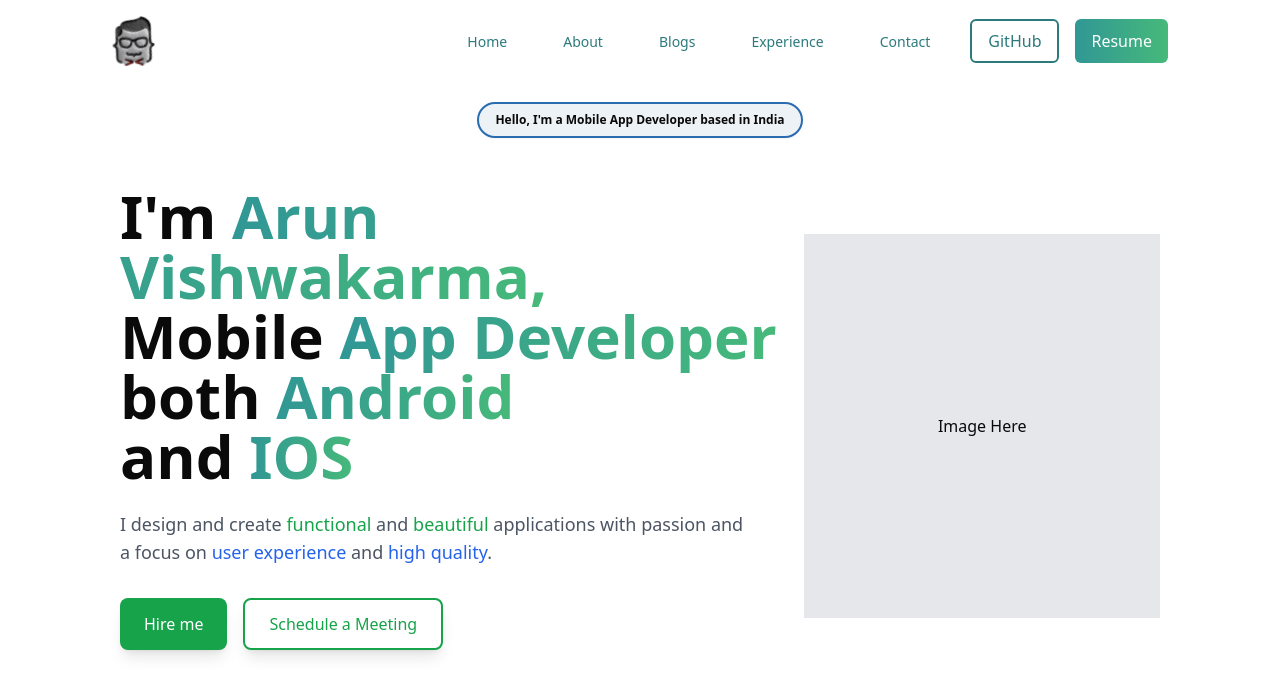
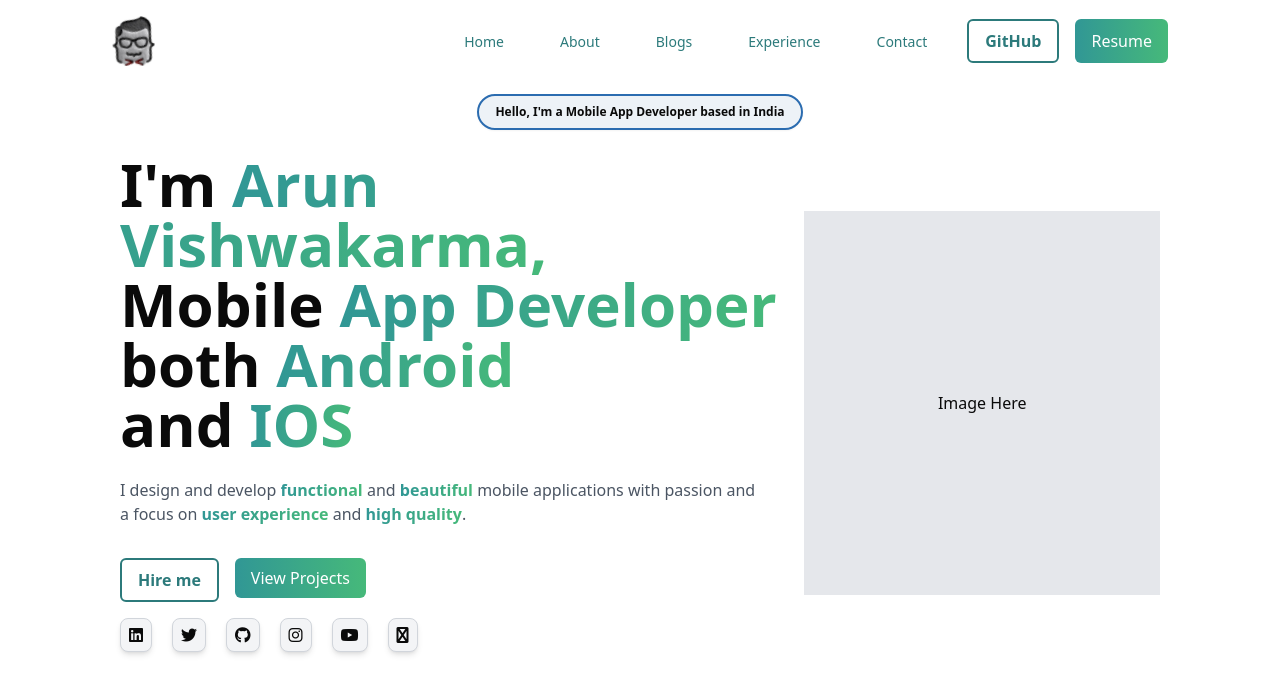
Before and after one commit to sakshiawatedesign/portfolio, a Next.js app: page / in a window 1280 px wide. Shown: the top 696 px of the page. Built offline with nearby package versions, Linux system fonts and the light colour scheme.

Commit message:
home page -> social icons - incomplete

```diff
--- a/package.json
+++ b/package.json
@@ -11,6 +11,7 @@
   },
   "dependencies": {
     "@fontsource/montserrat": "^5.1.0",
+    "@fortawesome/fontawesome-free": "^6.7.1",
     "@next/font": "^14.2.15",
     "class-variance-authority": "^0.7.1",
     "clsx": "^2.1.1",
--- /dev/null
+++ b/src/app/components/common_copmps.js/gradient_btn.js
@@ -0,0 +1,14 @@
+import React from "react";
+
+const GradientBtn = ({ text, onClick }) => {
+  return (
+    <button
+      onClick={onClick}
+      className="px-4 py-2 rounded-md text-white bg-gradient-to-r from-[#319795] to-[#46b97a] transition duration-300 hover:from-[#225756] hover:to-[#225756]"
+    >
+      {text}
+    </button>
+  );
+};
+
+export default GradientBtn;
--- /dev/null
+++ b/src/app/components/common_copmps.js/outlined_btn.js
@@ -0,0 +1,21 @@
+import React from 'react';
+import themeColors from "../../../lib/theme-colors";
+
+
+const OutLinedBtn = ({ onClick, text }) => {
+    return (
+        <button
+            onClick={onClick}
+            className="px-4 py-2 border-2 text-bold rounded-md bg-white transition duration-300 hover:bg-[#dfeded]"
+            style={{
+                fontWeight: "700",
+                color: themeColors.primaryText,
+                borderColor: themeColors.primaryText,
+            }}
+        >
+            {text}
+        </button>
+    );
+};
+
+export default OutLinedBtn;
--- a/src/app/components/home_page_comps.js/social_icons.js
+++ b/src/app/components/home_page_comps.js/social_icons.js
@@ -1,3 +1,5 @@
+import '@fortawesome/fontawesome-free/css/all.min.css';
+
 export default function SocialIcons() {
   const icons = [
     { id: 1, href: '#', icon: 'fa-linkedin' },
@@ -5,20 +7,22 @@ export default function SocialIcons() {
     { id: 3, href: '#', icon: 'fa-github' },
     { id: 4, href: '#', icon: 'fa-instagram' },
     { id: 5, href: '#', icon: 'fa-youtube' },
-      { id: 6, href: '#', icon: 'fa-envelope' },
+    { id: 6, href: '#', icon: 'fa-envelope' }, // fas = FontAwesome Solid
   ];
 
   return (
-      <div className="flex space-x-4 mt-4">
+    <div className="flex space-x-5 mt-4">
       {icons.map(({ id, href, icon }) => (
         <a
           key={id}
           href={href}
           target="_blank"
           rel="noopener noreferrer"
-            className="text-gray-500 hover:text-gray-900 text-2xl"
+          className="group"
         >
-            <i className={`fab ${icon}`} />
+          <div className="bg-gray-100 border border-gray-300 px-2 py-1 rounded-lg shadow-md transition-transform duration-300 ease-in-out group-hover:translate-y-[-5px]">
+            <i className={`fab ${icon} text-black-500 text-md group-hover:text-gray-900`} />
+          </div>
         </a>
       ))}
     </div>
--- a/src/app/layout.js
+++ b/src/app/layout.js
@@ -1,11 +1,12 @@
 "use client";
 
-import localFont from "next/font/local";
 import "./globals.css";
 import Link from "next/link";
 import themeColors from "../lib/theme-colors";
 import Image from "next/image";
 
+import OutLinedBtn from "./components/common_copmps.js/outlined_btn";
+import GradientBtn from "./components/common_copmps.js/gradient_btn";
 import { Poppins } from "next/font/google";
 import { useState, useEffect, useRef } from "react";
 
@@ -138,7 +139,7 @@ export default function RootLayout({ children }) {
                   target="_blank"
                   rel="noopener noreferrer"
                 >
-                  <button
+                  {/* <button
                     onClick={toggleMenu}
                     className="px-4 py-2 border-2 text-bold rounded-md bg-white transition duration-300 hover:bg-[#dfeded]"
                     style={{
@@ -147,14 +148,23 @@ export default function RootLayout({ children }) {
                     }}
                   >
                     GitHub
-                  </button>
+                  </button> */}
+
+                  <OutLinedBtn
+                    onClick={toggleMenu}
+                    text="GitHub"
+                  />
                 </a>
-                <button
+                {/* <button
                   onClick={toggleMenu}
                   className="px-4 py-2 rounded-md text-white bg-gradient-to-r from-[#319795] to-[#46b97a] transition duration-300 hover:from-[#225756] hover:to-[#225756]"
                 >
                   Resume
-                </button>
+                </button> */}
+                <GradientBtn
+                  text="Resume"
+                  onClick={toggleMenu}
+                />
               </div>
             </div>
           </div>
@@ -231,21 +241,19 @@ export default function RootLayout({ children }) {
                   target="_blank"
                   rel="noopener noreferrer"
                 >
-                  <button
-                    className="px-4 py-2 border-2 text-bold rounded-md bg-white transition duration-300 hover:bg-[#dfeded]"
-                    style={{
-                      color: themeColors.primaryText,
-                      borderColor: themeColors.primaryText,
-                    }}
-                  >
-                    GitHub
-                  </button>
+                  <OutLinedBtn
+                    text="GitHub"
+                  />
                 </a>
-                <button
+                {/* <button
                   className="px-4 py-2 rounded-md text-white bg-gradient-to-r from-[#319795] to-[#46b97a] transition duration-300 hover:from-[#225756] hover:to-[#225756]"
                 >
                   Resume
-                </button>
+                </button> */}
+                <GradientBtn
+                  text="Resume"
+                />
+
               </div>
             </div>
 
--- a/src/app/page.js
+++ b/src/app/page.js
@@ -1,15 +1,63 @@
+"use client";
+import { useEffect, useState } from 'react';
 import LongBtn from "./components/home_page_comps.js/long_btn";
 import SocialIcons from "./components/home_page_comps.js/social_icons";
+import OutLinedBtn from "./components/common_copmps.js/outlined_btn";
+import GradientBtn from "./components/common_copmps.js/gradient_btn";
 
 export default function Home() {
+
+  const [isLargeScreen, setIsLargeScreen] = useState(false);
+
+  useEffect(() => {
+    const handleResize = () => {
+      setIsLargeScreen(window.innerWidth > 770);
+    };
+
+    // Set initial value
+    handleResize();
+
+    // Add resize listener
+    window.addEventListener("resize", handleResize);
+
+    return () => {
+      window.removeEventListener("resize", handleResize);
+    };
+  }, []);
+
+  useEffect(() => {
+    const handleResize = () => {
+      const brElement = document.getElementById('break');
+      if (window.innerWidth <= 1080) {
+        brElement.style.display = 'none';
+      } else {
+        brElement.style.display = 'block';
+      }
+    };
+
+    // Initial check
+    handleResize();
+
+    // Add event listener for window resize
+    window.addEventListener('resize', handleResize);
+
+    // Cleanup event listener on component unmount
+    return () => {
+      window.removeEventListener('resize', handleResize);
+    };
+  }, []);
+
+  const redirectToEmail = () => {
+    window.location.href = 'mailto:arunvishwakarma3009@gmail.com';
+  };
   return (
     <div className="">
       {/* Wrapper for centering the button */}
-      <div className="flex justify-center mt-5 mb-0">
+      <div className="flex justify-center mt-3">
         <LongBtn />
       </div>
 
-      <div className="flex flex-col-reverse md:flex-row items-center justify-between py-12 px-6">
+      <div className="flex flex-col-reverse md:flex-row items-center justify-between py-6 px-6">
         {/* Content Column - Full width on mobile, half width on desktop */}
         <div className="w-full md:w-[65%] text-start">
           {/* Main Heading - Smaller text on mobile */}
@@ -21,22 +69,25 @@ export default function Home() {
           </h1>
 
           {/* Subheading */}
-          <p className="mt-4 md:mt-6 text-base md:text-lg text-gray-600">
-            I design and create{" "}
-            <span className="text-green-600">functional</span> and{" "}
-            <span className="text-green-600">beautiful</span> applications with{" "}
-            passion and <br></br> a focus on <span className="text-blue-600">user experience</span> and{" "}
-            <span className="text-blue-600">high quality</span>.
+          <p className="mt-4 md:mt-6 text-base md:text-md text-gray-600">
+            I design and develop{" "}
+            <span style={{ fontWeight: "700" }} className="gradient-text">functional</span> and{" "}
+            <span style={{ fontWeight: "700" }} className="gradient-text">beautiful</span> mobile applications with{" "}
+            passion and <br id="break" style={{ display: 'block' }} /> a focus on <span style={{ fontWeight: "700" }} className="gradient-text">user experience</span> and{" "}
+            <span style={{ fontWeight: "700" }} className="gradient-text">high quality</span>.
           </p>
 
           {/* Buttons */}
           <div className="mt-6 md:mt-8 flex space-x-4">
-            <button className="px-4 md:px-6 py-2 md:py-3 text-sm md:text-base text-white bg-green-600 rounded-lg shadow-lg hover:bg-green-700">
-              Hire me
-            </button>
-            <button className="px-4 md:px-6 py-2 md:py-3 text-sm md:text-base text-green-600 border-2 border-green-600 rounded-lg shadow-lg hover:bg-green-100">
-              Schedule a Meeting
-            </button>
+            <OutLinedBtn text={"Hire me"} onClick={redirectToEmail} />
+
+            <div>
+              {isLargeScreen ? (
+                <GradientBtn text={"View Projects"} onClick={() => { }} />
+              ) : (
+                <GradientBtn text={"View CV"} onClick={() => { }} />
+              )}
+            </div>
           </div>
 
           {/* Social Icons */}
@@ -51,6 +102,6 @@ export default function Home() {
           </div>
         </div>
       </div>
-    </div>
+    </div >
   );
 }
```
Also changed, not shown: 1 other file (tests, documents, lock files or other folders). Lines whose indentation alone changed are shown as unchanged.
